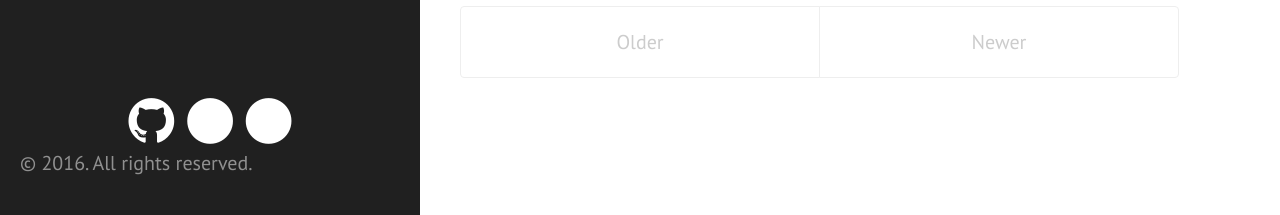
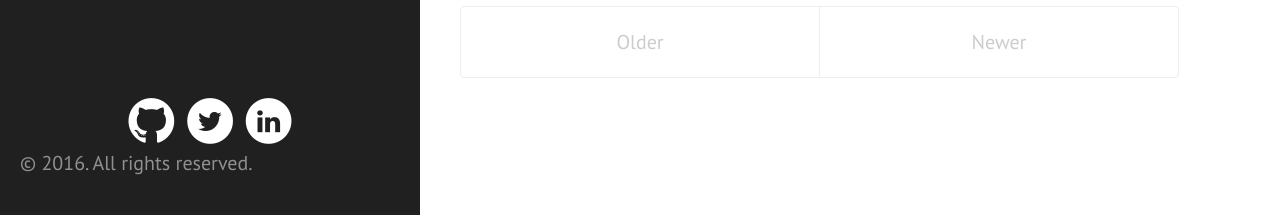
Before and after one commit to dotnetprogrammr/dotnetprogrammr.github.io, a Jekyll site: the page built from index.html, in a window 1280 px wide and 1400 px high, scrolled down 18 px. Shown: the part 1182-1397 px from the top of the window. Built offline with Jekyll 4.4.1, drawn with Linux system fonts in a browser that asks for light colours; nearby versions of some CDN libraries; the list of posts is cut into pages by our own code.

Commit message:
Fixed the CSS of the sidebar images.

```diff
--- a/public/css/site.css
+++ b/public/css/site.css
@@ -7,6 +7,6 @@
     text-decoration: none;
 }
 
-.theme-base-08 .fa-inverse {
-  color: #ac4142;
+.sidebar .contact-list .fa-inverse {
+  color: #202020;
 }
```
